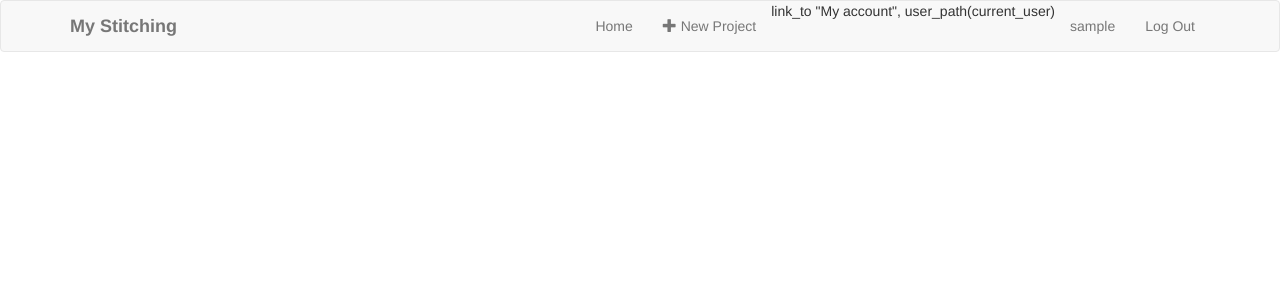
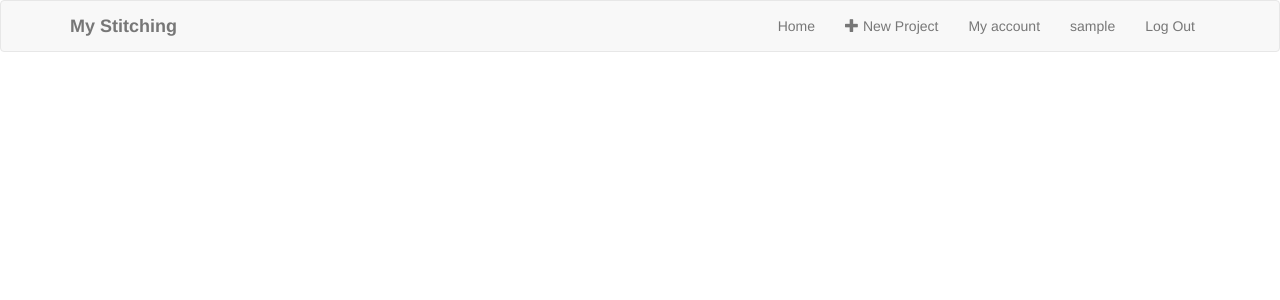
Before and after one commit to llmarlow/mystitchingold, a Rails app: page / in a window 1280 px wide. Shown: the top 300 px of the page. Run offline with Rails 7, Linux system fonts and the light colour scheme; the visitor is signed in with stand-in values (Sample User, id 1); data that the repository does not hold is empty; style sheets or scripts are compiled from the project's sources; parts of the project's set-up code (start-up, migrations or seed data) failed here and were passed over; some libraries are stand-ins or nearby versions.

```diff
--- a/app/views/layouts/_header.html.erb
+++ b/app/views/layouts/_header.html.erb
@@ -22,7 +22,7 @@
               <span class="glyphicon glyphicon-plus"></span> New Project
             <% end %>
           </li>
-          <li>link_to "My account", user_path(current_user)</li>
+          <li><%= link_to "My account", user_path(current_user) %></li>
           <li><%= link_to current_user.username, edit_user_registration_path %></li>
           <li><%= link_to "Log Out", destroy_user_session_path, method: :delete %></li>
         <% else %>
```
